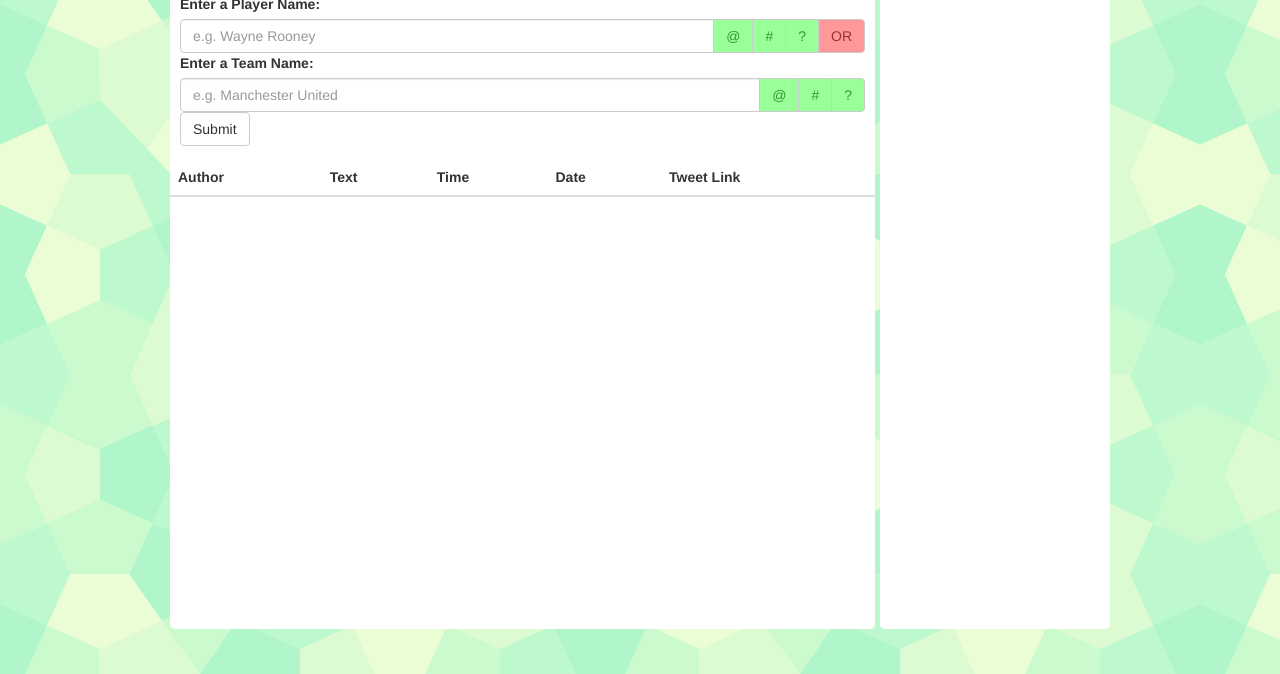
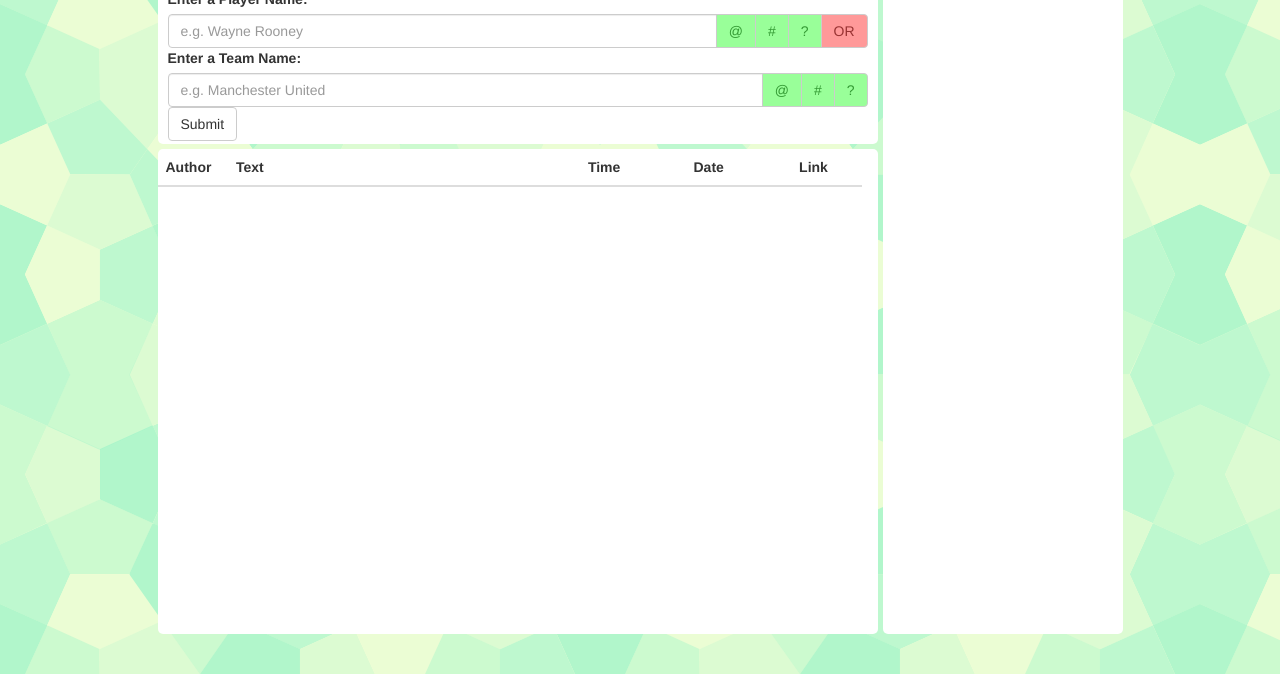
Before and after one commit to Joshun/intelligentweb, a website: page twitter_web_interface/public/index.html in a window 1280 px wide. Shown: the part 126-800 px from the top of the page. Drawn offline with nearby package versions, Linux system fonts and the light colour scheme; files that its build step writes are made by us from their sources; no server answers; files whose address does not match are found by name.

Commit message:
modified: adjusted layout of index.html

```diff
--- a/twitter_web_interface/public/css/style.css
+++ b/twitter_web_interface/public/css/style.css
@@ -50,7 +50,10 @@ table tr td {
        -o-animation: fadein 2s linear 0s;
           animation: fadein 2s linear 0s;
 
-  max-width: 15%;
+  overflow: hidden;
+  text-overflow: ellipsis;
+  display: inline-block;
+  white-space: nowrap;
 }
 
 body {
@@ -60,40 +63,83 @@ body {
 }
 
 #form_div {
+    position: relative;
+
+    padding-right: 16px;
+    margin: -5px -10px 0px -10px;
+}
+
+#form_div table {
+    margin-bottom: 0px;
+}
+
+#post_div {
     position: absolute;
+    overflow-x: hidden;
+    overflow-y: scroll;
 
-    top: 240px;
-    bottom: 0px;
-    left: 0px;
-    right: 0px;
+    top:    36px;
+    bottom:  0px;
+    left:    0px;
+    right:   0px;
+}
 
-    overflow-y: scroll;
+#post_div table {
+    margin-bottom: 0px;
+
+    overflow-y: hidden;
+    table-layout: fixed;
+}
+
+#form_div, #post_div {
 }
 
 #page_container {
+    position: relative;
     margin: 5vh auto 5vh auto;
-    padding: 5px 10px 5px 10px;
+    padding: 5px 5px 5px 10px;
 
     width: 75%;
     height: 90vh;
 }
 
 #form_container {
-    position: relative;
     width: 75%;
-    height: 100%;
+    max-height: 230px;
 
-    margin: 0px 5px 0px 0px;
+    margin: 0px 0px 0px 0px;
 
-    float: left;
+    top:     0.0px;
+    bottom:  0.0px;
+    left:   -2.5px;
+    right:   0.0px;
 }
 
 #live_container {
-    height: 100%;
     margin: 0px 0px 0px 5px;
+    width: 25%;
+
+    top:     0.0px;
+    bottom:  0.0px;
+    right:  -2.5px;
 }
 
-#form_container, #live_container {
+#post_container {
+    position: absolute;
+
+    width: 75%;
+
+    top:    230.0px;
+    bottom:   0.0px;
+    left:    -2.5px;
+    right:      0px;
+
+    margin: 5px 5px 0px 0px;
+}
+
+#form_container, #live_container, #post_container {
+    position: absolute;
+
     padding: 5px 10px 5px 10px;
 
     background-color: white;
--- a/twitter_web_interface/public/index.html
+++ b/twitter_web_interface/public/index.html
@@ -59,27 +59,34 @@
           <input type="checkbox" class="form-check-input" name="queryauthor" id="queryauthor" value="true">
         </div> -->
       </form>
+    </div>
+
+    <div id="live_container">
+    </div>
+
+    <div id="post_container">
 
       <div id="form_div">
-        <table id="form_table" class="table table-striped">
+        <table class="table table-striped">
           <thead>
             <tr>
-              <th>Author</th>
-              <th>Text</th>
-              <th>Time</th>
-              <th>Date</th>
-              <th>Tweet Link</th>
+              <th width="10%">Author</th>
+              <th width="50%">Text</th>
+              <th width="15%">Time</th>
+              <th width="15%">Date</th>
+              <th width="10%">Link</th>
             </tr>
           </thead>
+        </table>
+      </div>
+
+      <div id="post_div">
+        <table id="form_table" class="table table-striped">
           <tbody>
           </tbody>
         </table>
       </div>
     </div>
-
-    <div id="live_container">
-    </div>
-
   </div>
 </body>
 </html>
--- a/twitter_web_interface/public/js/main.js
+++ b/twitter_web_interface/public/js/main.js
@@ -4,11 +4,11 @@
 
 function resultToRow(tweet) {
 	row = "<tr>"
-    	+   "<td><a href=" + "https://twitter.com/" + tweet["user"].screen_name + ">@" + tweet["user"].screen_name + "</a></td>"
-    	+   "<td>" + tweet["text"] + "</td>"
-    	+   "<td>" + tweet["created_at"].substring(11,19) + "</td>"
-    	+   "<td>" + tweet["created_at"].substring(0,10) + "</td>"
-    	+   "<td> <a href=" + "https://twitter.com/statuses/" + tweet.id_str + ">link</a></td>"
+    	+   "<td width=\"10%\"><a href=" + "https://twitter.com/" + tweet["user"].screen_name + ">@" + tweet["user"].screen_name + "</a></td>"
+    	+   "<td width=\"50%\">" + tweet["text"] + "</td>"
+    	+   "<td width=\"15%\">" + tweet["created_at"].substring(11,19) + "</td>"
+    	+   "<td width=\"15%\">" + tweet["created_at"].substring(0,10) + "</td>"
+    	+   "<td width=\"10%\"> <a href=" + "https://twitter.com/statuses/" + tweet.id_str + ">link</a></td>"
     	+ "</tr>";
 
 	return row;
```
Also changed, not shown: twitter_web_interface/server.js (+5 -5 lines).
